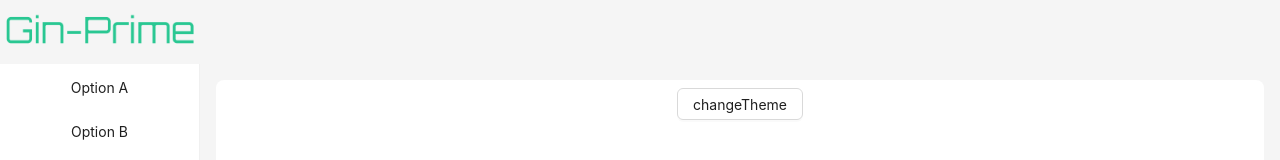
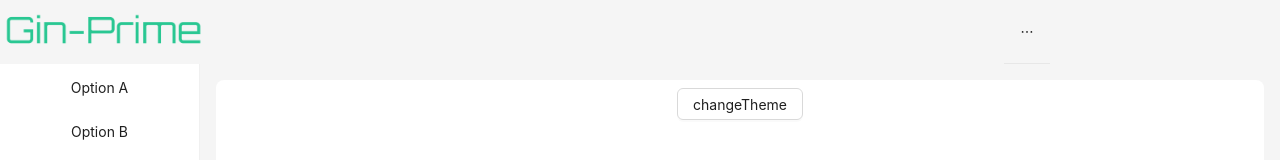
Before and after one commit to EvanPan1997/gin-prime, a React (Vite) app in the folder web/: page / in a window 1280 px wide. Shown: the top 160 px of the page. Built offline with nearby package versions, Linux system fonts and the light colour scheme; the HTML template or start-up script is replaced by a standard one.

Commit message:
add: 添加顶部菜单和header右侧占位div

```diff
--- a/web/src/config/CustomConfigProvider.tsx
+++ b/web/src/config/CustomConfigProvider.tsx
@@ -158,7 +158,13 @@ const darkThemeConfig: ThemeConfig = {
 }
 
 export function CustomTheme(theme: string) {
-    return theme==='dark' ? darkThemeConfig : lightThemeConfig
+    return theme === 'dark' ? darkThemeConfig : lightThemeConfig
+}
+
+export function TopMenuCssProperties(theme: string): any {
+    const cssProps = {}
+    return theme === 'dark' ? {...cssProps, background: '#000000'}
+        : {...cssProps, background: '#f5f5f5'}
 }
 
 export function MainContentBorder(theme: string): any {
@@ -169,6 +175,6 @@ export function MainContentBorder(theme: string): any {
         overflowY: "auto",
         // border: '0.2px solid gray'
     }
-    return theme==='dark' ? {...cssProps, background: '#141414'}
-        :{...cssProps, background: '#ffffff'}
+    return theme === 'dark' ? {...cssProps, background: '#141414'}
+        : {...cssProps, background: '#ffffff'}
 }
--- a/web/src/view/LayoutView.tsx
+++ b/web/src/view/LayoutView.tsx
@@ -3,31 +3,28 @@ import {useState} from "react";
 import '@/style/layout.css'
 import type {MenuProps} from 'antd';
 import {Button, ConfigProvider, Layout, Menu} from "antd";
-import {CustomTheme, MainContentBorder} from "@/config/CustomConfigProvider.tsx";
+import {CustomTheme, MainContentBorder, TopMenuCssProperties} from "@/config/CustomConfigProvider.tsx";
 
 type MenuItem = Required<MenuProps>['items'][number];
 
 const {Header, Content, Footer, Sider} = Layout;
 
 function LayoutView(): JSX.Element {
-    const itemGroupMap: [{ groupId: string, groupName: string, items: MenuItem[] }] = [
+    const itemGroupMap: [{ key: string, groupId: string, label: string, items: MenuItem[] }] = [
         {
+            key: '',
             groupId: "default",
-            groupName: "default",
+            label: "default",
             items: [
-                {
-                    key: '/a',
-                    label: 'Option A'
-                },
-                {
-                    key: '/b',
-                    label: 'Option B'
-                }
+                {key: '/a', label: 'Option A'},
+                {key: '/b', label: 'Option B'}
             ]
         }
     ];
 
-    const defaultGroup: { groupId: string, groupName: string, items: MenuItem[] } = itemGroupMap[0];
+    const defaultGroup: { key: string, groupId: string, label: string, items: MenuItem[] } = itemGroupMap[0];
+    // 首次开启模块id初始化
+    const defaultOpenGroupId = defaultGroup.groupId;
 
     const [theme, setTheme] = useState(localStorage.getItem("CUSTOM_THEME") === 'dark' ? 'dark' : 'light');
     localStorage.setItem('CUSTOM_THEME', theme);
@@ -50,6 +47,9 @@ function LayoutView(): JSX.Element {
                     <Header style={{
                         boxShadow: "0 6px 16px 0 rgba(0, 0, 0, 0.08), 0 3px 6px -4px rgba(0, 0, 0, 0.12), 0 9px 28px 8px rgba(0, 0, 0, 0.05)",
                         padding: "0px",
+                        display: "flex",
+                        flexDirection: "row",
+                        justifyContent: "space-between"
                     }}>
                         {/*Logo组件: 点击事件回到首页*/}
                         {/*TODO 后续修改新增模块部分可能需要调整*/}
@@ -61,10 +61,20 @@ function LayoutView(): JSX.Element {
                                 <div id="gp-inner-logo">
                                     <img src="/Gin-Prime.png"
                                          alt="Logo"
-                                         style={{width: "100%", height: "100%"}}
+                                         style={{width: "auto", height: "100%"}}
                                     />
                                 </div>
                             </div>
+                        </div>
+
+                        <div style={{display: "flex", flexDirection: "row"}}>
+                            <Menu items={itemGroupMap} mode='horizontal' style={TopMenuCssProperties(theme)}></Menu>
+                            <div style={{
+                                height: "100%",
+                                width: "200px",
+                                // background: "red",
+                                marginLeft: "30px"
+                            }}></div>
                         </div>
                     </Header>
 
```
